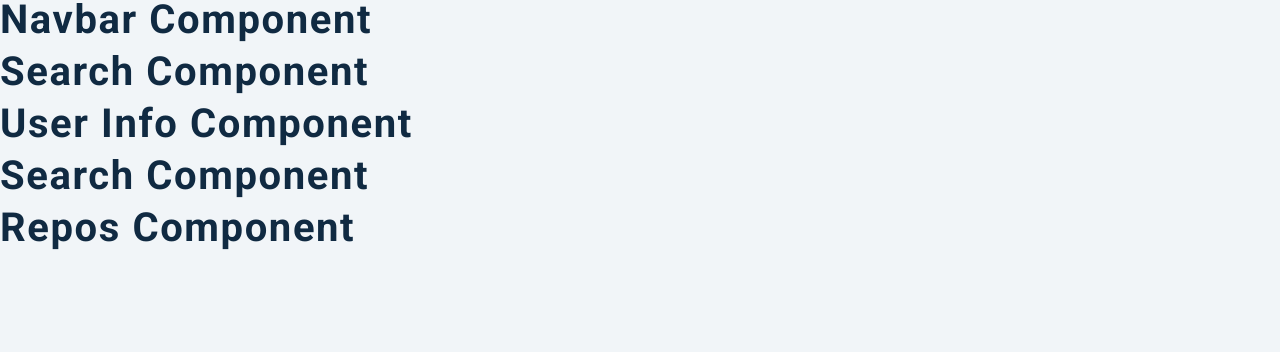
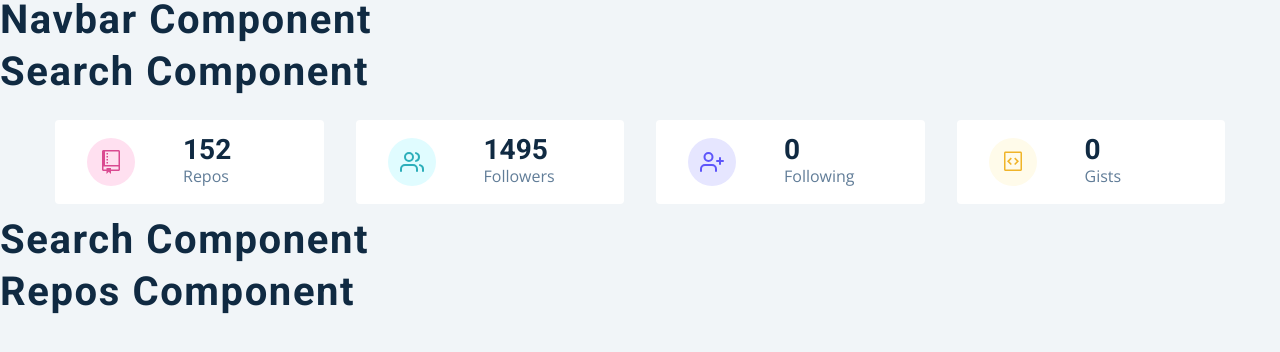
Before and after one commit to jonytalukdar/github-users, a React (Create React App) app: page / in a window 1280 px wide. Shown: the top 352 px of the page. Built offline with nearby package versions, Linux system fonts and the light colour scheme.

Commit message:
setup info component

```diff
--- a/src/components/Info.js
+++ b/src/components/Info.js
@@ -5,9 +5,62 @@
 import { FiUsers, FiUserPlus } from 'react-icons/fi';
 
 const UserInfo = () => {
-  const data = useContext(GithubContext);
-  console.log(data);
-  return <h2>user info component</h2>;
+  const { githubUser } = useContext(GithubContext);
+
+  const { public_repos, followers, following, public_gists } = githubUser;
+
+  const items = [
+    {
+      id: 1,
+      icon: <GoRepo className="icon" />,
+      label: 'repos',
+      value: public_repos,
+      color: 'pink',
+    },
+    {
+      id: 2,
+      icon: <FiUsers className="icon" />,
+      label: 'followers',
+      value: followers,
+      color: 'green',
+    },
+    {
+      id: 3,
+      icon: <FiUserPlus className="icon" />,
+      label: 'following',
+      value: following,
+      color: 'purple',
+    },
+    {
+      id: 4,
+      icon: <GoGist className="icon" />,
+      label: 'gists',
+      value: public_gists,
+      color: 'yellow',
+    },
+  ];
+
+  return (
+    <section className="section">
+      <Wrapper className="section-center">
+        {items.map((item) => {
+          return <Item key={item.id} {...item} />;
+        })}
+      </Wrapper>
+    </section>
+  );
+};
+
+const Item = ({ icon, label, value, color }) => {
+  return (
+    <article className="item">
+      <span className={color}>{icon}</span>
+      <div>
+        <h3>{value}</h3>
+        <p>{label}</p>
+      </div>
+    </article>
+  );
 };
 
 const Wrapper = styled.section`
```
